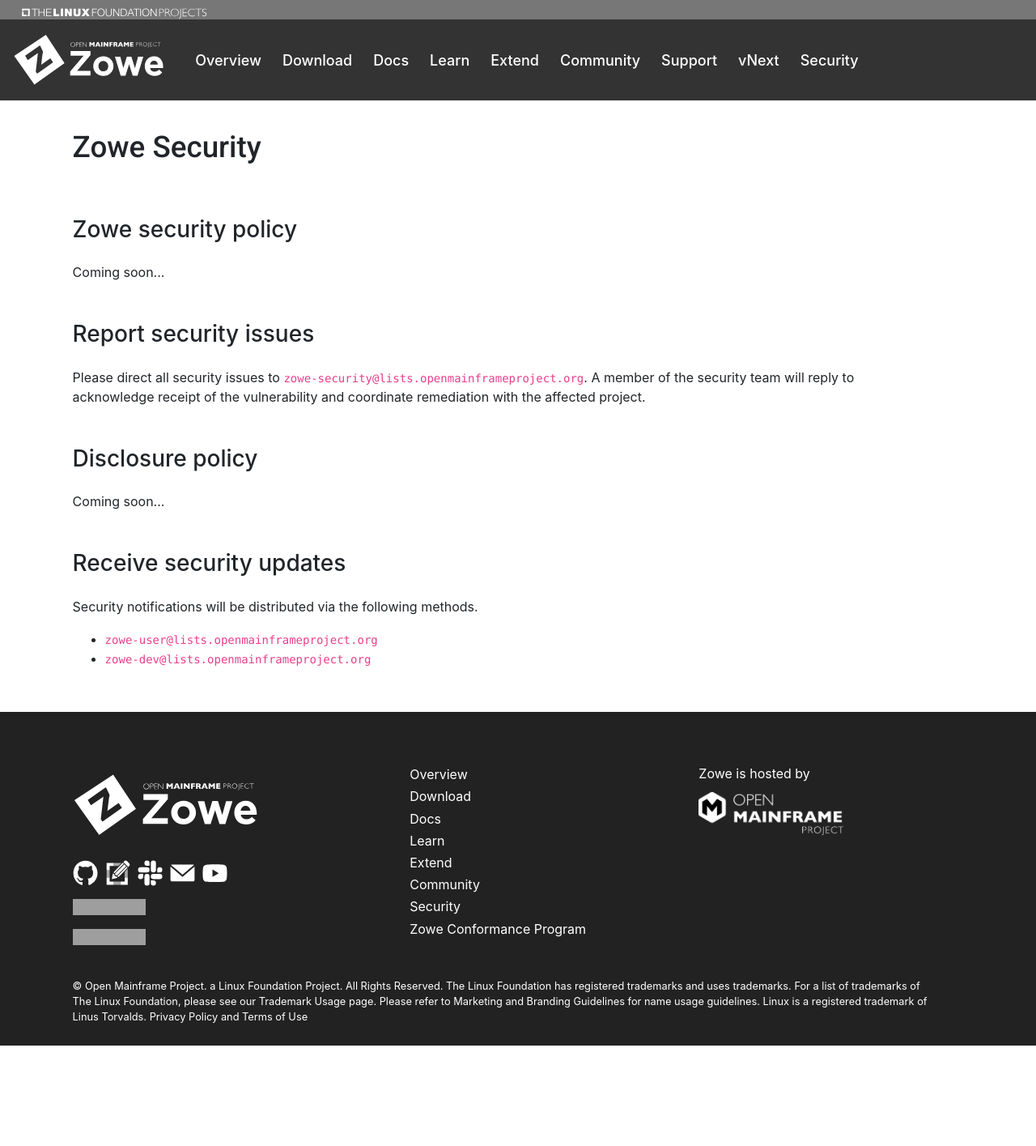
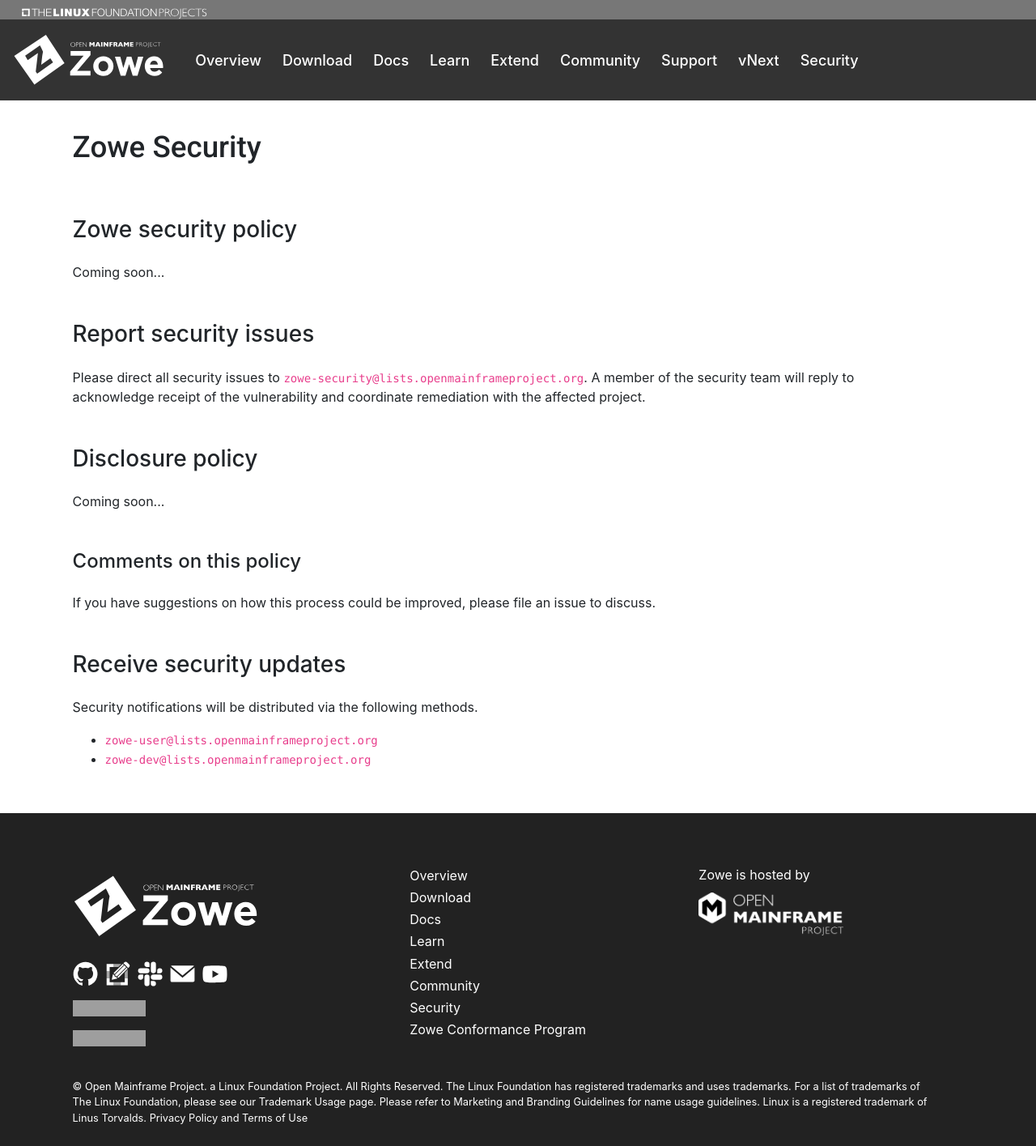
Before and after one commit to zowe/zowe.github.io, a Jekyll site: the page built from security.md, in a window 1280 px wide. Shown: the whole page at 81% size. Built offline with Jekyll 4.4.1, drawn with Linux system fonts in a browser that asks for light colours; our own code applies the rules of GitHub Pages for plain Markdown files; before the commit the page ends 1291 px from its top, so only the background shows below that; grey boxes are pictures that could not be loaded.

Commit message:
Add how to make comments
Signed-off-by: nannanli <nannanli@cn.ibm.com>

```diff
--- a/security.md
+++ b/security.md
@@ -20,6 +20,10 @@
 <div style="padding-top: 3%">
     <h3 style="margin-bottom: 1.5rem">Disclosure policy</h3>
     <p>Coming soon...</p>
+   <div style="padding-top: 3%">
+    <h4 style="margin-bottom: 1.5rem">Comments on this policy</h4>
+    <p>If you have suggestions on how this process could be improved, please file an issue to discuss.</p>
+   </div>
 </div>
 
 <div style="padding-top: 3%">
```
